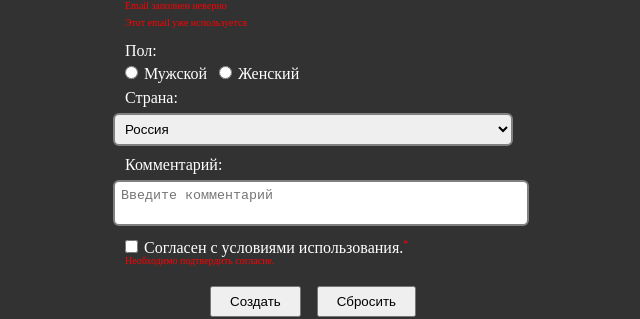
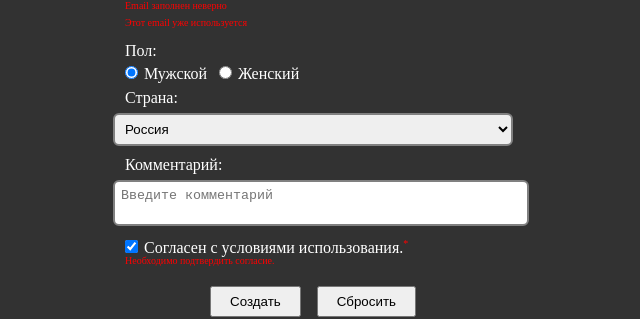
Before and after one commit to AndriiStoliarov/frameworks, an Angular app in the folder angular/yuriSimonov/basic-course-2023/: page / in a window 1280 px wide. Shown: the part 291-610 px from the top of the page, without its empty margins (327-967 px from the left). Built offline with nearby package versions, Linux system fonts and the light colour scheme.

Commit message:
lesson 47 timepoint 09:18 passed

```diff
--- a/angular/yuriSimonov/basic-course-2023/src/app/app.component.html
+++ b/angular/yuriSimonov/basic-course-2023/src/app/app.component.html
@@ -1,9 +1,16 @@
 <!-- lesson 47: Practice. -->
 <h1>Создание пользователя</h1>
-<form>
+<form #userForm="ngForm">
   <div>
     <label for="name">Имя<span>*</span>:</label>
-    <input type="text" name="name" id="name" placeholder="Введите имя" />
+    <input
+      type="text"
+      name="name"
+      id="name"
+      placeholder="Введите имя"
+      [(ngModel)]="user.name"
+      required
+    />
     <p class="error">Имя обязательно</p>
   </div>
 
@@ -14,13 +21,23 @@
       name="lastName"
       id="lastName"
       placeholder="Введите фамилию"
+      [(ngModel)]="user.lastName"
+      required
     />
     <p class="error">Фамилия обязательна</p>
   </div>
 
   <div>
     <label for="email">Email<span>*</span>:</label>
-    <input type="email" name="email" id="email" placeholder="Введите email" />
+    <input
+      type="email"
+      name="email"
+      id="email"
+      placeholder="Введите email"
+      [(ngModel)]="user.email"
+      required
+      email
+    />
     <p class="error">Email заполнен неверно</p>
     <p class="error">Этот email уже используется</p>
   </div>
@@ -28,14 +45,28 @@
   <div>
     <label for="default">Пол:</label>
     <div>
-      <label><input type="radio" name="gender" value="male" />Мужской</label>
-      <label><input type="radio" name="gender" value="female" />Женский</label>
+      <label
+        ><input
+          type="radio"
+          name="gender"
+          value="male"
+          [(ngModel)]="user.gender"
+        />Мужской</label
+      >
+      <label
+        ><input
+          type="radio"
+          name="gender"
+          value="female"
+          [(ngModel)]="user.gender"
+        />Женский</label
+      >
     </div>
   </div>
 
   <div>
     <label class="default">Страна:</label>
-    <select name="country">
+    <select name="country" [(ngModel)]="user.country">
       <option value="ru">Россия</option>
       <option value="us">США</option>
       <option value="de">Германия</option>
@@ -48,19 +79,26 @@
       name="comment"
       id="comment"
       placeholder="Введите комментарий"
+      [(ngModel)]="user.comment"
     ></textarea>
   </div>
 
   <div>
     <label>
-      <input type="checkbox" name="agree" />Согласен с условиями
-      использования.<span>*</span>
+      <input
+        type="checkbox"
+        name="agree"
+        [(ngModel)]="user.agree"
+        required
+      />Согласен с условиями использования.<span>*</span>
     </label>
     <p class="error">Необходимо подтвердить согласие.</p>
   </div>
   <div class="buttons">
     <button type="submit">Создать</button>
-    <button type="reset">Сбросить</button>
+    <button type="button" (click)="userForm.resetForm(initialUser)">
+      Сбросить
+    </button>
   </div>
 </form>
 
--- a/angular/yuriSimonov/basic-course-2023/src/app/app.component.ts
+++ b/angular/yuriSimonov/basic-course-2023/src/app/app.component.ts
@@ -30,11 +30,12 @@ import {
 } from './shared/tokens/tokens';
 import { HttpClient } from '@angular/common/http';
 import { FormsModule, NgForm, NgModel } from '@angular/forms';
+import { User } from './interfaces/user';
 
 @Component({
   selector: 'app-root',
   standalone: true,
-  imports: [ChildComponent, FormsModule],
+  imports: [FormsModule],
   templateUrl: './app.component.html',
   styleUrl: './app.component.scss',
   // changeDetection: ChangeDetectionStrategy.Default,
@@ -105,6 +106,17 @@ import { FormsModule, NgForm, NgModel } from '@angular/forms';
 })
 export class AppComponent {
   // lesson 47: Practice.
+  initialUser: User = {
+    name: '',
+    lastName: '',
+    email: '',
+    gender: 'male',
+    country: 'ru',
+    comment: '',
+    agree: true,
+  };
+
+  user: User = structuredClone(this.initialUser);
   // lesson 46
   //* директива ngModel для связывания свойств компонента с данными полей формы.
   // username: string = '';
--- /dev/null
+++ b/angular/yuriSimonov/basic-course-2023/src/app/interfaces/user.ts
@@ -0,0 +1,12 @@
+export interface User {
+  name: string;
+  lastName: string;
+  email: string;
+  gender: Gender;
+  country: Country;
+  comment: string;
+  agree: boolean;
+}
+
+type Gender = 'male' | 'female';
+type Country = 'ru' | 'us' | 'de';
```
